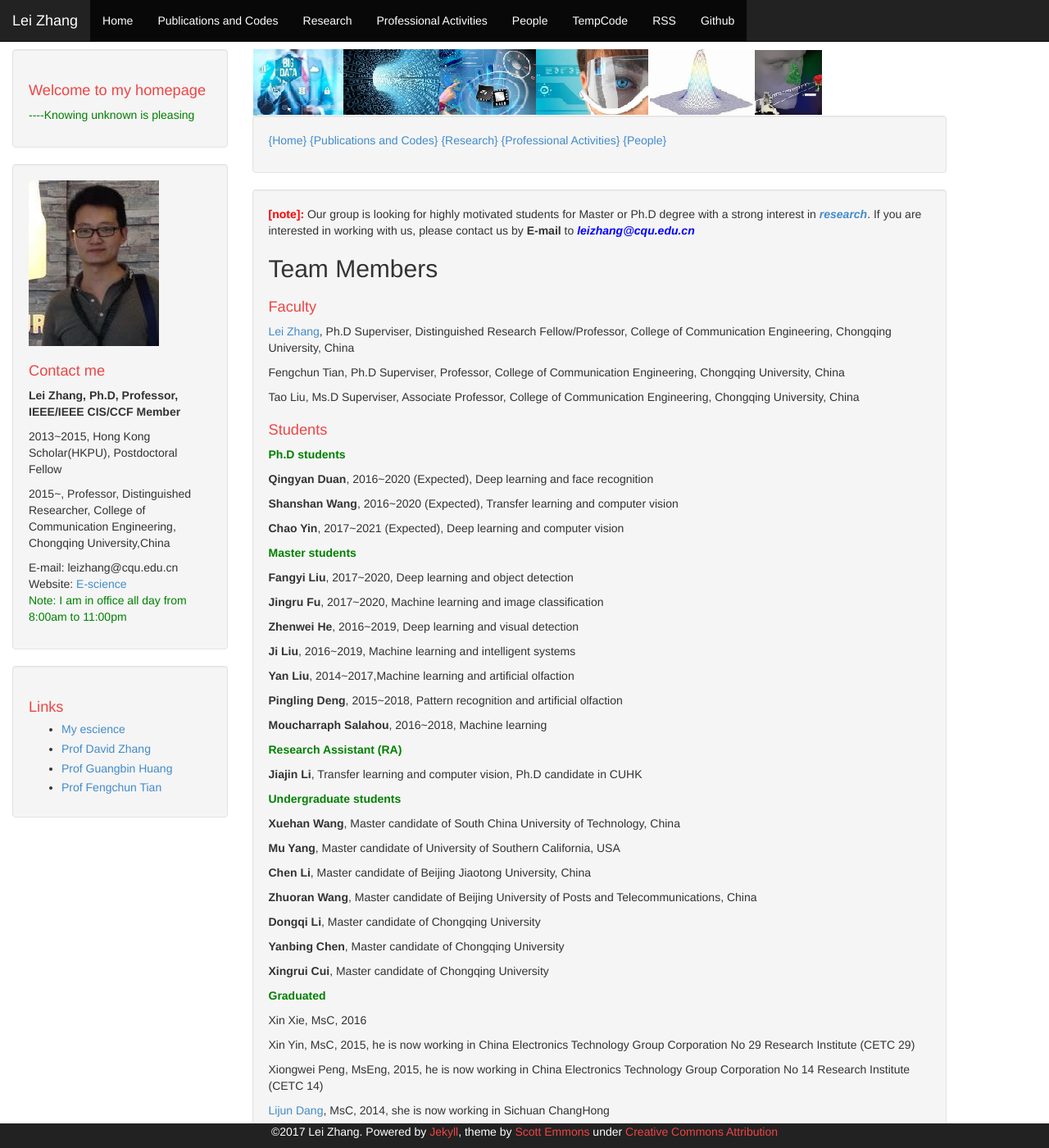
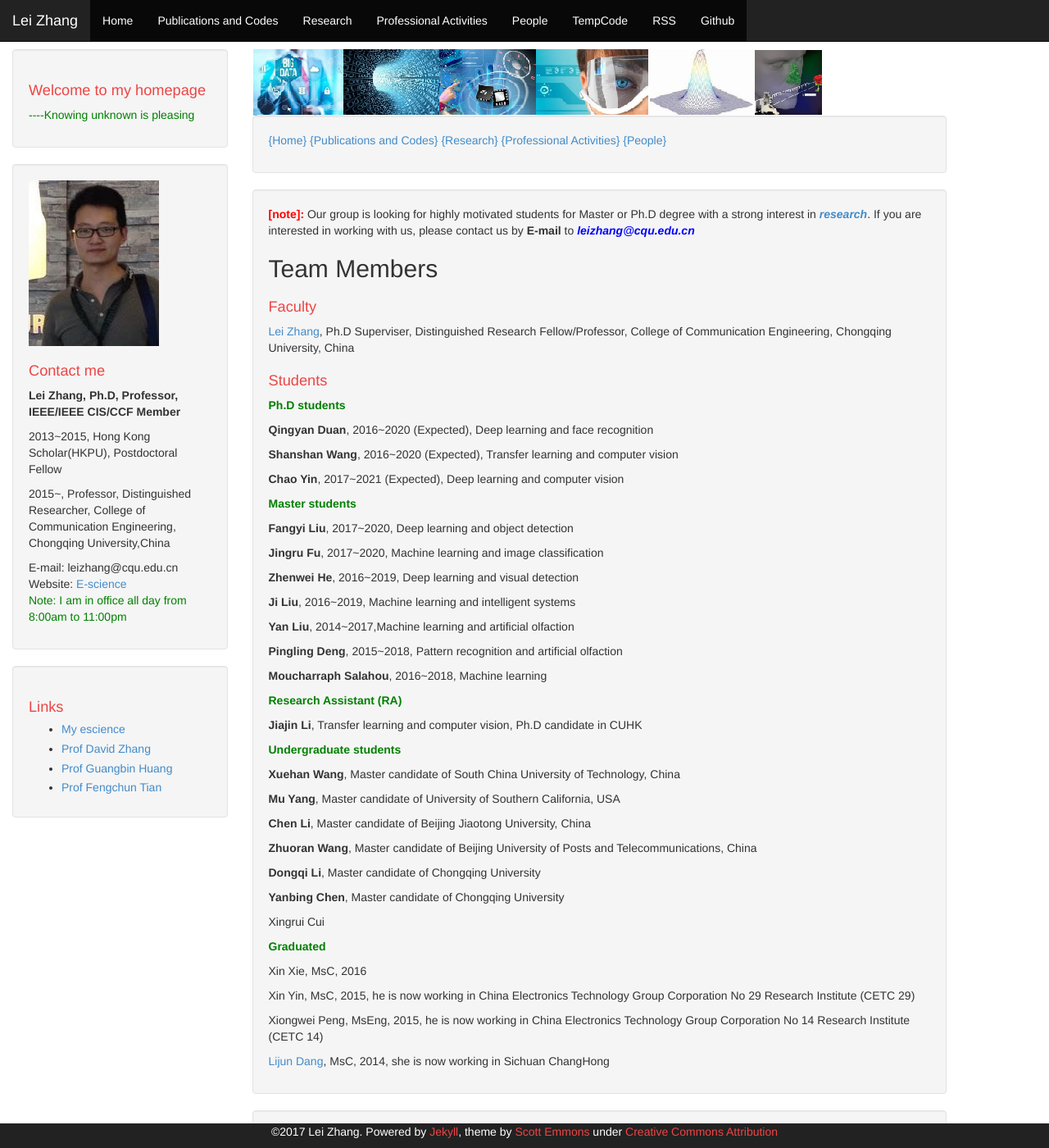
Before and after one commit to DrLeiZhang/website, a Jekyll site: the page built from people.html, in a window 1280 px wide and 1400 px high. Shown: the whole window at 82% size. Built offline with Jekyll 4.4.1, drawn with Linux system fonts in a browser that asks for light colours; Markdown is read by kramdown in place of the engine named in the settings.

Commit message:
Update
Signed-off-by: leizhang@cqu.edu.cn <leizhang@cqu.edu.cn>

```diff
--- a/people.html
+++ b/people.html
@@ -12,11 +12,7 @@
 
 <h2>Team Members
 <h1>Faculty</h1>
-<p><a href="http://www.escience.cn/people/lei/index.html">Lei Zhang</a>, Ph.D Superviser, Distinguished Research Fellow/Professor, College of Communication Engineering, Chongqing University, China
-
-<p>Fengchun Tian, Ph.D Superviser, Professor, College of Communication Engineering, Chongqing University, China</p>
-
-<p> Tao Liu, Ms.D Superviser, Associate Professor, College of Communication Engineering, Chongqing University, China</p>
+<p><a href="http://www.escience.cn/people/lei/index.html">Lei Zhang</a>, Ph.D Superviser, Distinguished Research Fellow/Professor, College of Communication Engineering, Chongqing University, China</p>
 
 <h1>Students</h1>
 <p style="color:green;"><h0><B>Ph.D students</B></h0></p>
@@ -43,7 +39,7 @@
 <p><B>Zhuoran Wang</B>, Master candidate of Beijing University of Posts and Telecommunications, China</p>
 <p><B>Dongqi Li</B>, Master candidate of Chongqing University</p>
 <p><B>Yanbing Chen</B>, Master candidate of Chongqing University</p>
-<p><B>Xingrui Cui</B>, Master candidate of Chongqing University</p>
+<p>Xingrui Cui</p>
 
 <p style="color:green"><h0><B>Graduated</B></h0></p>
 <p>Xin Xie, MsC, 2016</p>
```
